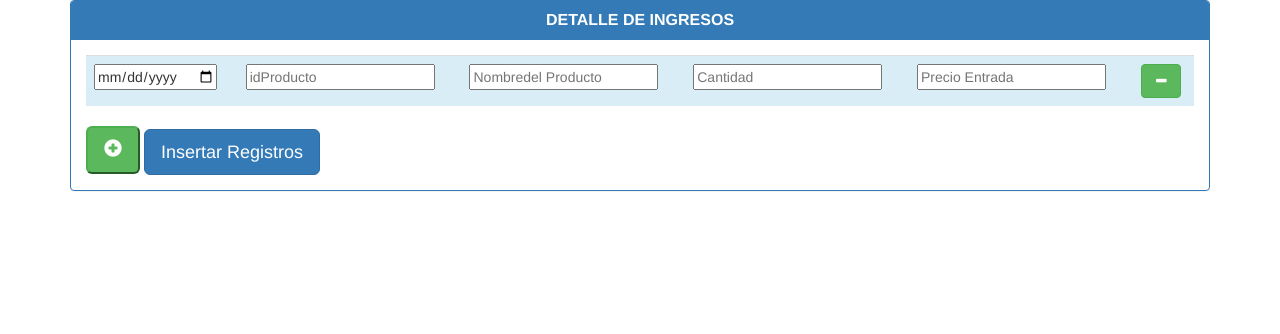
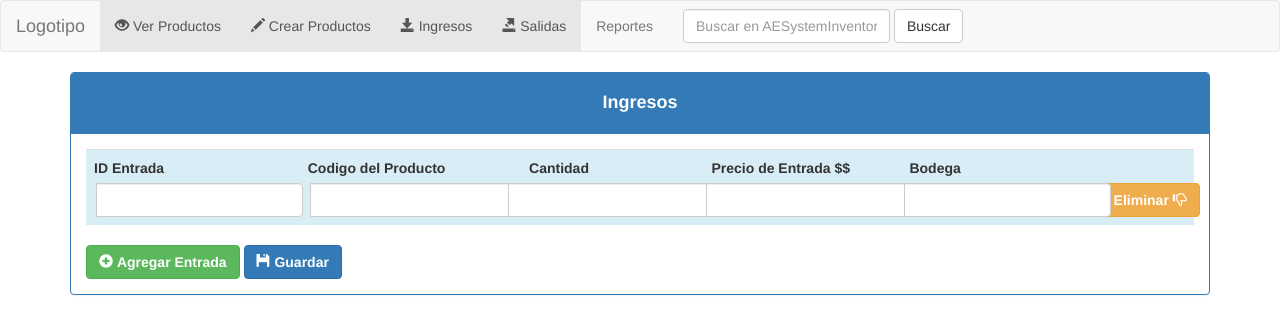
Before and after one commit to OscarGonzalez14/AESystemInventory, a PHP site: page /ingresos.php in a window 1280 px wide. Shown: the top 334 px of the page. Run offline with PHP 8.4, Linux system fonts and the light colour scheme.

Commit message:
Agregando Formulario de Ingresos

```diff
--- a/clases/ingresos.php
+++ b/clases/ingresos.php
@@ -19,7 +19,7 @@ class detalleEntradas extends Conectar
 	{
 		$sql="insert into detalleEntradas
 		values
-		 (null,null,'".$_POST["codigopro"]."','".$_POST["cantidad"]."','".$_POST["precio"]."','".$_POST["bodega"]."');";
+		 (null,'".$_POST["codigopro"]."','".$_POST["cantidad"]."','".$_POST["precio"]."','".$_POST["bodega"]."');";
 		 $this->db->query($sql);
 	}
 }
--- a/index.php
+++ b/index.php
@@ -30,7 +30,7 @@
     <ul class="nav navbar-nav">
         <li class="active"><a href="listadoProductos.php"><span class="glyphicon glyphicon-eye-open" aria-hidden="true"></span> Ver Productos</a></li>
         <li class="active"><a href="agregaProducto.php"><span class="glyphicon glyphicon-pencil" aria-hidden="false"></span> Crear Productos</a></li>
-        <li class="active"><a href="agregaProducto.php"><span class="glyphicon glyphicon-save" aria-hidden="false"></span> Ingresos</a></li>
+        <li class="active"><a href="ingresos.php"><span class="glyphicon glyphicon-save" aria-hidden="false"></span> Ingresos</a></li>
         <li class="active"><a href="agregaProducto.php"><span class="glyphicon glyphicon-export" aria-hidden="false"></span> Salidas</a></li>
         <li><a href="#">Reportes</a></li>
     <!--  <li class="dropdown">
--- a/ingresos.php
+++ b/ingresos.php
@@ -1,8 +1,7 @@
+
 <?php
-//require_once("clases/conectar.php");
 
-
-////////////////// CONEXION A LA BASE DE DATOS //////////////////
+require_once("navbar.php");
 
 $host = 'localhost';
 $basededatos = 'AESystemInventory';
@@ -16,128 +15,223 @@ if ($conexion -> connect_errno) {
 die( "Fallo la conexión : (" . $conexion -> mysqli_connect_errno()
 . ") " . $conexion -> mysqli_connect_error());
 }
-  ///////////////////CONSULTA DE LOS ALUMNOS///////////////////////
 
- ?>
-<!DOCTYPE html>
-<html>
-  <head>
-    <meta charset="utf-8">
-    <title>Ingresos</title>
-      <meta name="viewport" content="width=device-width, user-scalable=no, initial-scale=1.0, maximum-scale=1.0, minimum-scale=1.0">
-      <link rel="stylesheet" href="css/bootstrap.min.css">
+?>
 
-      <!--Creamos las funciones javaScrip-JQuery-->
-      <script src="jquery-3.2.1.min.js"></script>
-      <script>
+<html lang="es">
 
-      		$(function(){
-  				// Clona la fila oculta que tiene los campos base, y la agrega al final de la tabla
-  				$("#adicional").on('click', function(){
-  					$("#tabla tbody tr:eq(0)").clone().removeClass('fila-fija').appendTo("#tabla");
-  				});
+	<head>
+		<title></title>
+		<meta charset="utf-8">
+		<meta name="viewport" content="width=device-width, initial-scale=1, maximum-scale=1"/>
 
-  				// Evento que selecciona la fila y la elimina
-  				$(document).on("click",".eliminar",function(){
-  					var parent = $(this).parents().get(0);
-  					$(parent).remove();
-  				});
-  			});
-  		</script>
-  </head>
-  <body>
-    <div class="container" >
-      <div class="panel panel-primary">
-            <div class="panel-heading">
-            <h3 class="panel-title"><center><strong>DETALLE DE INGRESOS</strong></center></h3>
-          </div>
-        <div class="panel-body">
-          <section>
+		<meta name="viewport" content="width=device-width, user-scalable=no, initial-scale=1.0, maximum-scale=1.0, minimum-scale=1.0">
+		<link rel="stylesheet" href="css/bootstrap.min.css">
+		<script src="jquery-3.2.1.min.js" type="text/javascript"></script>
 
 
-          </section>
+		<script>
+//Funcion Jquery para duplicar columnas de Registros
+    		$(function(){
+				// Clona la fila oculta que tiene los campos base, y la agrega al final de la tabla
+				$("#adicional").on('click', function(){
+					$("#tabla tbody tr:eq(0)").clone().removeClass('fila-fija').appendTo("#tabla");
+				});
 
-          <form class="form-horizontal" role="form" method="post">
-            <table class="table bg-info" id="tabla">
-              <tr class="fila-fija">
-                <td><input type="date" required name="fecha[]" placeholder="Fecha de Ingreso"></input></td>
-                <td><input required name="producto[]" placeholder="idProducto"></input></td>
-                <td><input required name="nombre[]" placeholder="Nombredel Producto"></input></td>
-                <td><input required name="cantida[]" placeholder="Cantidad"></input></td>
-                <td><input required name="precio[]" placeholder="Precio Entrada"></input></td>
+				// Evento que selecciona la fila y la elimina
+				$(document).on("click",".eliminar",function(){
+					var parent = $(this).parents().get(0);
+					$(parent).remove();
+				});
+			});
+		</script>
 
 
-                <td class="eliminar"><button type="submit" value="Menos -" class="btn btn-success"><span class="glyphicon glyphicon-minus"
-                 aria-hidden="true"></span></button></td>
-              </tr>
 
-            </table>
+	</head>
 
-                <div class="btn-der">
-                <button id="adicional" name="adicional" type="button" class="btn-success btn-lg"><span class="glyphicon glyphicon-plus-sign"
-                 aria-hidden="true"></span><strong></strong></button>
-                 <input type="submit" name="insertar" value="Insertar Registros " class="btn btn-primary btn-lg"  />
-              </div>
+	<body>
+<!-- Formulario de Ingresos-->
 
-            </table>
-          </form>
+	<div class="container">
+		<div class="panel panel-primary">
+				  <div class="panel-heading"><h4><center><strong>Ingresos</strong></center></h4></div>
+				  <div class="panel-body">
 
-          <!-- INSERCIÓN-->
-          <?php
-          if(isset($_POST['insertar']))
-          {
-            $registro1=($_POST['fecha']);
-            $registro2=($_POST['producto']);
-            //$registro3=($_POST['nombre']);
-            $registro4=($_POST['cantidad']);
-            $registro5=($_POST['precio']);
-              /////Separamos los valores
+			<form class="from-row" method="post">
 
-              while (true) {
-                # code...//Creamos el arreglo para recuperar los valores
-                $dato1=current($registro1);
-                $dato1=current($registro2);
-                $dato4=current($registro4);
-                $dato5=current($registro5);
+				<table class="table bg-info"  id="tabla">
+					<tr class="fila-fija">
+<!--Campo idEntrada-->
+					<td><div class="row">
+							<div class="col-lg-12">
+								<label for="id">ID Entrada</label>
+    							<div class="input-group">
+		      							<span class="input-group-btn">
+		      							</span>
+      								  <input type="number" class="form-control" required name="id[]">
+    							</div>
+  					  </div>
+					</td>
 
-                //Asignamos los valores a una variable
+<!--Campo codigoproducto-->
+				<td><div class="row">
+						<div class="col-lg-18">
+							<label for="codpro">Codigo del Producto</label>
+								<div class="input-group">
+											<span class="input-group-btn">
+											</span>
+											<input type="text" class="form-control" required name="codpro[]">
+								</div>
+						</div>
+				</td>
 
-           $date=(( $dato1 !== false) ? $dato1 : ", &nbsp;");
-           $code=(( $dato2 !== false) ? $dato2 : ", &nbsp;");
-           $cant=(( $item4 !== false) ? $dato4 : ", &nbsp;");
-           $price=(( $item5 !== false) ? $dato5 : ", &nbsp;");
+				<!--Campo Cantidad-->
 
-           //// CONCATENAR LOS VALORES EN ORDEN PARA SU FUTURA INSERCIÓN ////////
-           $valores='('.$date.',"'.$code.'","'.$cant.'","'.$price.'"),';
+				<td><div class="row">
+						<div class="col-lg-18">
+							<label for="cantidad">&nbsp;&nbsp;&nbsp;&nbsp;&nbsp;&nbsp;Cantidad</label>
+								<div class="input-group">
+											<span class="input-group-btn">
+											</span>
+											<input type="text" class="form-control" required name="cantidad[]">
+								</div>
+						</div>
+				</td>
+<!--Campo PrecioEntrada-->
 
-           //////// YA QUE TERMINA CON COMA CADA FILA, SE RESTA CON LA FUNCIÓN SUBSTR EN LA ULTIMA FILA /////////////////////
-           $valoresQ= substr($valores, 0, -1);
+				<td><div class="row">
+						<div class="col-lg-18">
+							<label for="precio">&nbsp;&nbsp;Precio de Entrada $$</label>
+								<div class="input-group">
+											<span class="input-group-btn">
 
-           ///////// QUERY DE INSERCIÓN ////////////////////////////
-           $sql = "INSERT INTO detalleEntradas (null, fechaIngreso, Cantidad, PrecioEntrada, codProducto,null)
-         VALUES $valoresQ";
+											</span>
+											<input type="text" class="form-control" required name="precio[]">
+								</div>
+						</div>
+				</td>
+<!--Campo Bodega-->
+
+<td><div class="row">
+		<div class="col-lg-18">
+			<label for="bodega">&nbsp;&nbsp;Bodega</label>
+				<div class="input-group">
+							<span class="input-group-btn">
+
+							</span>
+							<input type="text" class="form-control" required name="bodega[]">
+				</div>
+		</div>
+</td>
+
+<!--Boton Eliminar-->
+
+<td class="eliminar"><div class="row">
+		<div class="col-lg-18">
+			<label for="eliminar">&nbsp;&nbsp;</label>
+				<div class="input-group">
+							<span class="input-group-btn"></span>
+							<!--<input type="button" value="Menos">-->
+							<button type="button" class="btn btn-warning" value="Menos"><strong>Eliminar <strong><span class="glyphicon glyphicon-thumbs-down" aria-hidden="true">
+							</span></button>
 
 
-        $sqlRes=$conexion->query($sql) or mysql_error();
+
+				</div>
+		</div>
+</td>
 
 
-           //
-           $dato1 = next( $registro1 );
-           $dato2 = next( $registro2);
-           $dato4 = next( $registro4 );
-           $dato5 = next( $registro5 );
+</tr>
+				</table>
 
-           // Check terminator
-           if($dato1 === false && $dato2 === false && $dato4 === false && $dato5 === false) break;
-
-              }
-          }
-
-          ?>
-      </div>
+				<div class="btn-der">
+					<button id="adicional" name="adicional" type="button" class="btn btn-success"><span class="glyphicon glyphicon-plus-sign" aria-hidden="true"></span>
+						<strong>Agregar Entrada</strong></button>
+					<button type="submit" name="insertar" class="btn btn-primary "><span class="glyphicon glyphicon-floppy-disk" aria-hidden="true"></span>
+						 <strong>Guardar</strong></button>
 
 
-      </header>
 
-  </body>
+				</div>
+			</form>
+
+  </div>
+</div>
+</div>
+
+
+
+
+
+
+			<?php
+
+				//Eventos del Boton MAS
+				if(isset($_POST['insertar']))
+
+				{
+
+				$items1 = ($_POST['id']);
+				$items2 = ($_POST['codpro']);
+				$items3 = ($_POST['cantidad']);
+				$items4 = ($_POST['precio']);
+				$items5 = ($_POST['bodega']);
+
+
+
+				while(true) {
+
+				    //RECUPERAR LOS VALORES DE LOS ARREGLOS
+				    $item1 = current($items1);
+				    $item2 = current($items2);
+				    $item3 = current($items3);
+				    $item4 = current($items4);
+						$item5 = current($items5);
+
+
+				    //ASIGNARLOS A VARIABLES
+						$id=(( $item1 !== false) ? $item1 : ", &nbsp;");
+						$cod=(( $item2!== false) ? $item2: ", &nbsp;");
+				    $can=(( $item3 !== false) ? $item3 : ", &nbsp;");
+				    $pre=(( $item4 !== false) ? $item4 : ", &nbsp;");
+				    $bod=(( $item5 !== false) ? $item5 : ", &nbsp;");
+
+
+				    //Cocatenamos los valores para insertarlos en el orden correspondiente
+				    $valores='("'.$id.'","'.$cod.'","'.$can.'","'.$pre.'","'.$bod.'"),';
+
+
+				    $valoresQ= substr($valores, 0, -1);
+
+				    //QUERY DE INSERCIÓN
+				    $sql = "INSERT INTO detalleEntradas (idEntrada,codProducto,Cantidad,PrecioEntrada,idBodega)
+					VALUES $valoresQ";
+
+
+					$sqlRes=$conexion->query($sql);
+
+
+
+				    $item1 = next( $items1 );
+				    $item2 = next( $items2 );
+				    $item3 = next( $items3 );
+				    $item4 = next( $items4 );
+						$item5= next( $items5);
+
+
+				    if($item1 === false && $item2 === false && $item3 === false && $item4 === false  && $item5 === false) break;
+
+				}
+
+				}
+
+			?>
+
+
+		</section>
+
+	</body>
+
 </html>
--- /dev/null
+++ b/navbar.php
@@ -0,0 +1,59 @@
+<!DOCTYPE html>
+<html>
+  <head>
+    <meta charset="utf-8">
+  </head>
+  <body>
+    <nav class="navbar navbar-default" role="navigation">
+<!-- El logotipo y el icono que despliega el menú se agrupan
+   para mostrarlos mejor en los dispositivos móviles -->
+<div class="navbar-header">
+<button type="button" class="navbar-toggle" data-toggle="collapse"
+        data-target=".navbar-ex1-collapse">
+  <span class="sr-only"></span>
+  <span class="icon-bar"></span>
+  <span class="icon-bar"></span>
+  <span class="icon-bar"></span>
+</button>
+<a class="navbar-brand" href="index.php">Logotipo</a>
+</div>
+
+<!-- Agrupar los enlaces de navegación, los formularios y cualquier
+   otro elemento que se pueda ocultar al minimizar la barra -->
+<div class="collapse navbar-collapse navbar-ex1-collapse">
+<ul class="nav navbar-nav">
+    <li class="active"><a href="listadoProductos.php"><span class="glyphicon glyphicon-eye-open" aria-hidden="true"></span> Ver Productos</a></li>
+    <li class="active"><a href="agregaProducto.php"><span class="glyphicon glyphicon-pencil" aria-hidden="false"></span> Crear Productos</a></li>
+    <li class="active"><a href="ingresos.php"><span class="glyphicon glyphicon-save" aria-hidden="false"></span> Ingresos</a></li>
+    <li class="active"><a href="agregaProducto.php"><span class="glyphicon glyphicon-export" aria-hidden="false"></span> Salidas</a></li>
+    <li><a href="#">Reportes</a></li>
+<!--  <li class="dropdown">
+    <a href="#" class="dropdown-toggle" data-toggle="dropdown">
+      Menú #1 <b class="caret"></b>
+    </a>
+    <ul class="dropdown-menu">
+      <li><a href="#">Acción #1</a></li>
+      <li><a href="listadoProductos.php">listadoProductos</a></li>
+      <li><a href="#">Movimientos</a></li>
+      <li class="divider"></li>
+      <li><a href="#">Reportes</a></li>
+      <li class="divider"></li>
+      <li><a href="#"></a></li>
+    </ul>
+  </li>-->
+</ul>
+
+<form class="navbar-form navbar-left" role="search">
+  <div class="form-group">
+    <input type="text" class="form-control" placeholder="Buscar en AESystemInventory">
+  </div>
+  <button type="submit" class="btn btn-default">Buscar</button>
+</form>
+
+
+  </li>
+</ul>
+</div>
+</nav>
+  </body>
+</html>
```
Also changed, not shown: form.php (added, +33 -0 lines).
